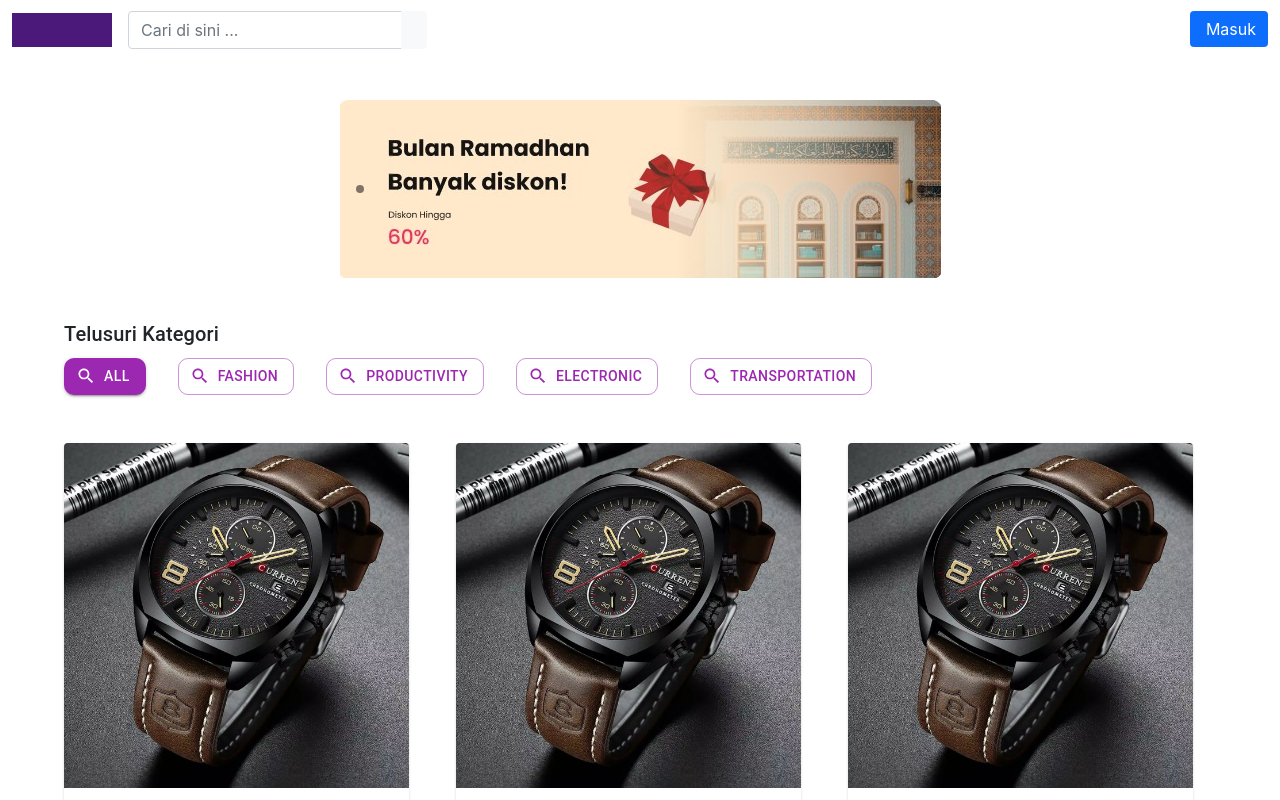
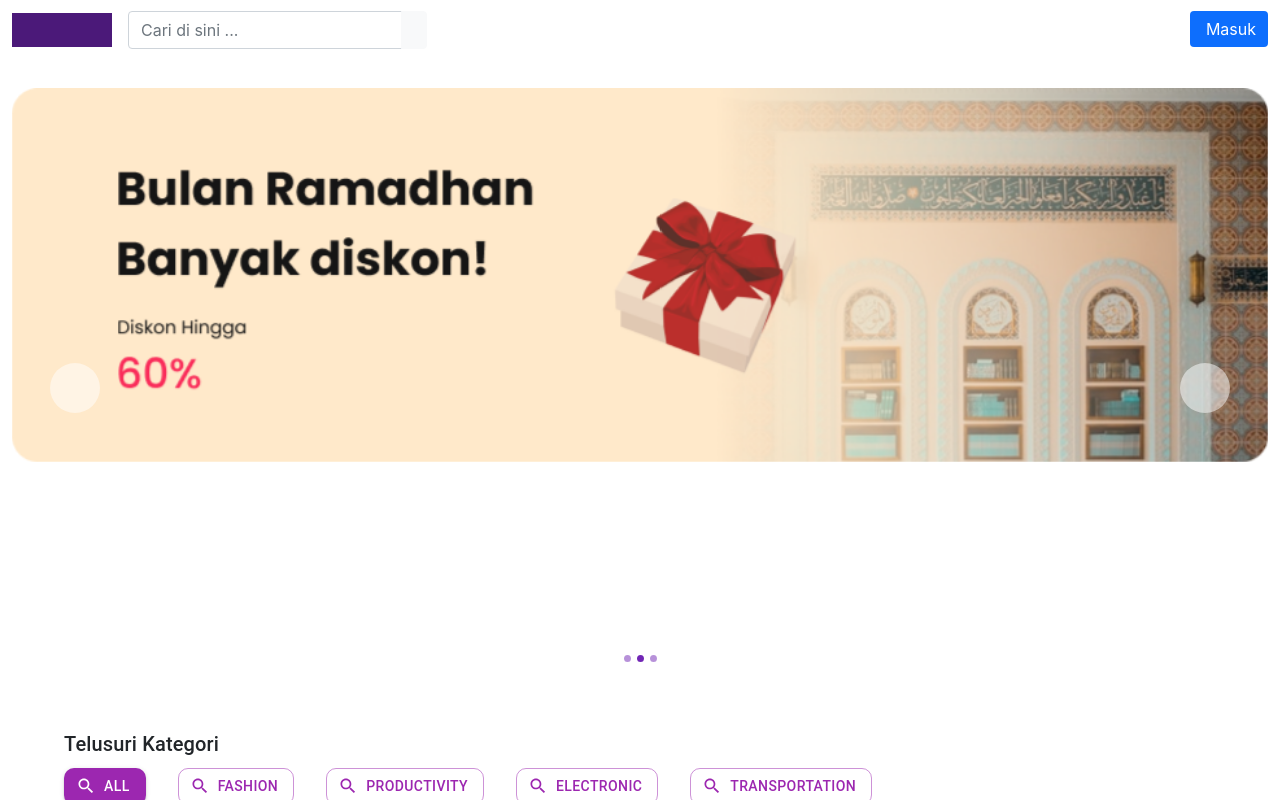
Before and after one commit to HaikalHdytullah/FE-Team-1-Final-Project, a React (Create React App) app: page / in a window 1280 px wide. Shown: the top 800 px of the page. Built offline with nearby package versions, Linux system fonts and the light colour scheme; no server answers.

Commit message:
perbaikan bug

```diff
--- a/src/components/HomepageCarousel.jsx
+++ b/src/components/HomepageCarousel.jsx
@@ -1,6 +1,6 @@
 import React from "react";
 import { Container, Row, Col, Carousel } from "react-bootstrap";
-import Banner from "../img/baner.png";
+import Banner from "../img/banner.png";
 
 const BannerSection = () => {
   return (
--- a/src/pages/LandingPage.jsx
+++ b/src/pages/LandingPage.jsx
@@ -1,18 +1,14 @@
 import Header from "../components/Header";
-import Diskon from "../components/Diskon";
+import BannerSection from "../components/HomepageCarousel";
 import Kartu from "../components/Kartu";
 import Kategori from "../components/kategori";
-import Slider from "../components/Slider";
+// import Slider from "../components/Slider";
 
 const Home = () => {
   return (
     <>
       <Header />
-      <div className="flex-warp mt-10 flex w-full items-center justify-center">
-        <section className="h-100 gradient-form">
-          <Slider />
-        </section>
-      </div>
+      <BannerSection />
       {/* <Diskon /> */}
       <Kategori />
       <Kartu />
```
Also changed, not shown: src/css/kartu.css (+15 -0 lines), src/img/banner.png (added).
